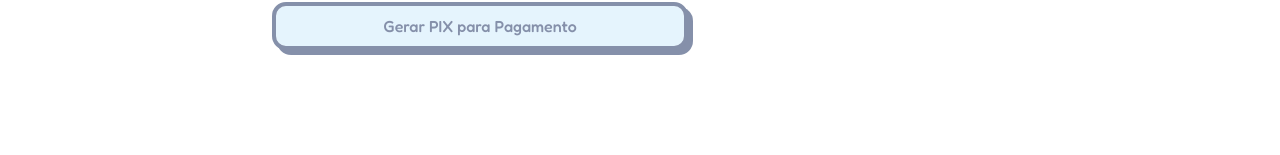
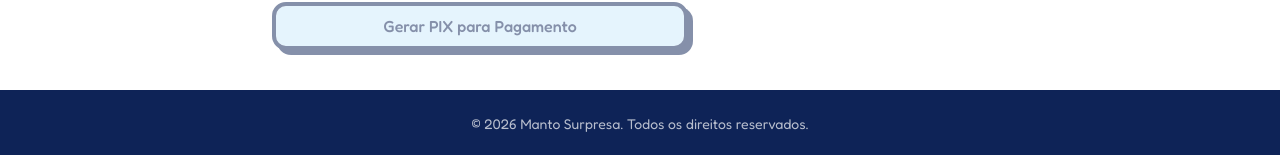
Before and after one commit to matheushnobre/manto-surpresa, a Next.js app in the folder manto-surpresa-frontend/: page /checkout in a window 1280 px wide. Shown: the part 642-797 px from the top of the page. Built offline with nearby package versions, Linux system fonts and the light colour scheme; no server answers.

Commit message:
MS-064: implements footer

```diff
--- a/manto-surpresa-frontend/app/layout.tsx
+++ b/manto-surpresa-frontend/app/layout.tsx
@@ -4,6 +4,7 @@
 import "./globals.css";
 import Header from "../components/header/Header";
 import { cn } from "@/lib/utils";
+import Footer from "@/components/footer/Footer";
 
 const geist = Geist({subsets:['latin'],variable:'--font-sans'});
 
@@ -21,9 +22,11 @@
 export default function RootLayout({ children }: LayoutProps<"/">) {
   return (
     <html lang="pt-Br" className={cn("font-sans", geist.variable)}>
-      <body className={fredoka.className}>
-        <Header />
-        {children}
+      <body className={`${fredoka.className} flex min-h-screen flex-col`}>        <Header />
+        <main className="flex-1">
+          {children}
+        </main>
+        <Footer />
       </body>
     </html>
   );
--- /dev/null
+++ b/manto-surpresa-frontend/components/footer/Footer.tsx
@@ -0,0 +1,8 @@
+export default function Footer() {
+  return (
+    <footer className="flex w-[100%] bg-primary text-white py-6 items-center justify-center text-center text-sm text-white/70">
+          © {new Date().getFullYear()} Manto Surpresa.
+          Todos os direitos reservados.
+    </footer>
+  );
+}
```
